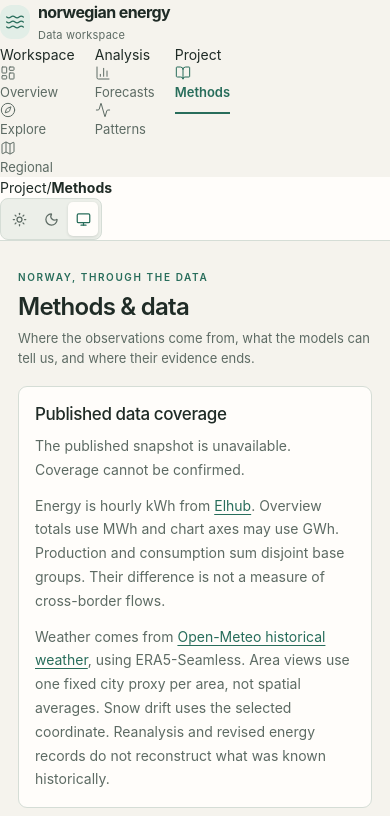
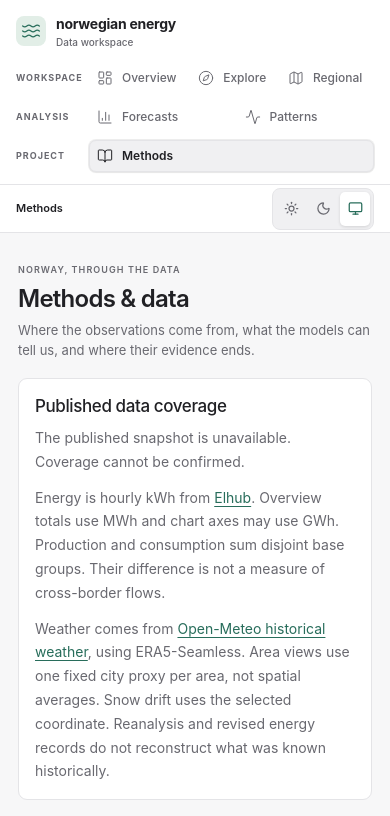
Before and after one commit to TaoM29/norwegian-energy-dashboard, a Next.js app in the folder frontend/: page /methods in a window 390 px wide. Shown: the top 816 px of the page. Built offline with nearby package versions, Linux system fonts and the light colour scheme; no server answers.

Commit message:
style: refine dashboard theme and global presentation

```diff
--- a/frontend/app/globals.css
+++ b/frontend/app/globals.css
@@ -2,8 +2,8 @@
 @theme inline {
   --color-background: var(--page);
   --color-foreground: var(--text);
-  --color-primary: var(--accent);
-  --color-primary-foreground: var(--on-accent);
+  --color-primary: var(--action);
+  --color-primary-foreground: var(--on-action);
   --color-card: var(--surface);
   --color-card-foreground: var(--text);
   --color-muted-foreground: var(--text-muted);
@@ -254,7 +254,7 @@ h1 > span {
 }
 .main-grid {
   display: grid;
-  grid-template-columns: minmax(0, 1.85fr) minmax(270px, 1fr);
+  grid-template-columns: minmax(0, 1fr);
   gap: 22px;
 }
 .panel {
@@ -634,7 +634,6 @@ footer code {
   .metric-value {
     font-size: 25px;
   }
-  .main-grid,
   .bottom-grid {
     grid-template-columns: minmax(0, 1.6fr) minmax(270px, 1fr);
   }
@@ -858,247 +857,402 @@ footer code {
   line-height: 1.5;
 }
 
-/* Shared navigation and reading rhythm across every analytical workspace. */
-.app-shell {
-  display: block;
+/* Shared workspace chrome across every dashboard page. */
+.app-shell,
+.analysis-workspace {
+  min-height: 100vh;
 }
 .workspace {
-  width: 100%;
-  margin: 0;
+  width: calc(100% - 220px);
+  margin-left: 220px;
 }
-.site-header {
+.site-sidebar {
+  position: fixed;
+  z-index: 20;
+  inset: 0 auto 0 0;
+  width: 220px;
+  padding: 18px 14px;
+  overflow-y: auto;
   background: var(--surface);
-  border-bottom: 1px solid var(--border);
-}
-.site-header-inner {
-  max-width: 1280px;
-  margin: auto;
-  padding: 22px 40px 0;
-  display: flex;
-  flex-wrap: wrap;
-  align-items: center;
-  justify-content: space-between;
-  gap: 20px;
+  border-right: 1px solid var(--border);
 }
 .site-brand {
   display: flex;
   align-items: center;
-  gap: 11px;
-  font-size: 18px;
+  gap: 10px;
+  min-height: 38px;
+  padding: 0 7px;
+  font-size: 14px;
   font-weight: 650;
-  letter-spacing: -0.6px;
+  letter-spacing: -0.25px;
 }
 .site-mark {
   display: grid;
   place-items: center;
-  width: 38px;
-  height: 38px;
-  border-radius: 12px;
+  width: 30px;
+  height: 30px;
+  border-radius: 8px;
   color: var(--accent);
   background: var(--accent-soft);
+  flex: 0 0 auto;
 }
 .site-subtitle {
   display: block;
-  margin-top: 3px;
-  font-size: 11px;
-  letter-spacing: 0.2px;
-  font-weight: 400;
+  margin-top: 1px;
   color: var(--text-muted);
+  font-size: 10px;
+  font-weight: 450;
+  letter-spacing: 0;
 }
 .site-navigation {
-  width: 100%;
-  display: flex;
-  gap: 25px;
-  margin: 0;
-  overflow-x: auto;
+  display: grid;
+  gap: 18px;
+  margin-top: 25px;
+}
+.site-navigation-group + .site-navigation-group {
+  padding-top: 17px;
+  border-top: 1px solid var(--border);
+}
+.site-navigation-label {
+  display: block;
+  margin: 0 9px 7px;
+  color: var(--text-muted);
+  font-size: 9px;
+  font-weight: 650;
+  letter-spacing: 0.11em;
+  text-transform: uppercase;
+}
+.site-navigation-links {
+  display: grid;
+  gap: 2px;
 }
 .site-navigation a {
-  position: relative;
-  padding: 0 0 16px;
-  font-size: 13px;
-  white-space: nowrap;
+  display: flex;
+  align-items: center;
+  gap: 9px;
+  min-height: 34px;
+  padding: 7px 9px;
+  border: 1px solid transparent;
+  border-radius: 7px;
   color: var(--text-muted);
-  border-bottom: 2px solid transparent;
+  font-size: 12px;
+  font-weight: 480;
+  line-height: 1.2;
   transition:
-    color 140ms ease,
-    border-color 140ms ease;
+    background-color 120ms ease,
+    color 120ms ease;
 }
-.site-navigation a:hover {
-  color: var(--text);
+.site-navigation a svg {
+  flex: 0 0 auto;
+}
+@media (hover: hover) and (pointer: fine) {
+  .site-navigation a:hover {
+    color: var(--text);
+    background: var(--surface-muted);
+  }
 }
 .site-navigation a[aria-current="page"] {
-  color: var(--accent);
-  border-color: var(--accent);
+  color: var(--text);
+  background: var(--surface-muted);
+  border-color: var(--border);
+  box-shadow: var(--control-shadow);
   font-weight: 600;
+}
+.site-navigation a[aria-current="page"] svg {
+  color: currentColor;
+}
+.site-header {
+  position: sticky;
+  z-index: 15;
+  top: 0;
+  height: 52px;
+  margin-left: 220px;
+  padding: 0 22px;
+  display: flex;
+  align-items: center;
+  justify-content: space-between;
+  gap: 16px;
+  background: color-mix(in srgb, var(--surface) 94%, transparent);
+  border-bottom: 1px solid var(--border);
+  backdrop-filter: blur(10px);
+}
+.site-header-context {
+  display: flex;
+  align-items: center;
+  gap: 7px;
+  min-width: 0;
+  color: var(--text-muted);
+  font-size: 11px;
+}
+.site-header-context strong {
+  overflow: hidden;
+  color: var(--text);
+  font-weight: 600;
+  text-overflow: ellipsis;
+  white-space: nowrap;
 }
 .workspace > main,
 main.analysis-main {
-  max-width: 1280px;
-  margin: auto;
-  padding: 44px 40px;
+  width: calc(100% - 220px);
+  max-width: none;
+  margin: 0 0 0 220px;
+  padding: 30px 32px;
+}
+.workspace > main {
+  width: 100%;
+  margin: 0;
 }
 .page-heading,
 .analysis-heading {
-  margin-bottom: 24px;
+  margin-bottom: 18px;
 }
 .page-heading h1,
 .analysis-heading h1 {
-  font-size: clamp(30px, 3.4vw, 42px);
+  font-size: clamp(24px, 2.2vw, 28px);
   line-height: 1.15;
-  letter-spacing: -1.6px;
-  font-weight: 550;
+  letter-spacing: -0.75px;
+  font-weight: 600;
 }
 .page-heading p,
 .analysis-heading p {
-  max-width: 650px;
-  font-size: 15px;
-  line-height: 1.7;
+  max-width: 700px;
   color: var(--text-muted);
+  font-size: 13px;
+  line-height: 1.55;
 }
 .eyebrow {
-  font-size: 10px;
-  letter-spacing: 1.6px;
-  color: var(--accent);
+  color: var(--text-muted);
+  font-size: 9px;
+  letter-spacing: 0.12em;
 }
 .panel,
 .analysis-panel {
-  border-radius: 14px;
+  border-radius: 9px;
   box-shadow: none;
 }
 .filterbar,
 .analysis-controls {
-  border-radius: 12px;
+  border-radius: 9px;
+}
+.filterbar {
+  padding: 12px 14px;
+}
+.area-tabs button,
+.date-filter button {
+  border-radius: 999px;
 }
 .metrics {
-  border-radius: 14px;
+  padding: 15px 0;
+  border-radius: 9px;
+}
+.metric {
+  padding: 0 18px;
+}
+.metric-value {
+  margin: 8px 0 5px;
+  font-size: 24px;
 }
 .reading-guide {
-  margin: 0 0 24px;
   max-width: 820px;
+  margin: 0 0 18px;
 }
 .reading-guide summary {
   display: list-item;
+  padding: 6px 0;
+  color: var(--accent);
   cursor: pointer;
-  padding: 8px 0;
-  color: var(--accent);
-  font-size: 13px;
+  font-size: 12px;
 }
 .reading-guide > div {
+  margin: 6px 0 12px;
+  padding: 0 14px;
   border-left: 2px solid var(--border);
-  margin: 8px 0 16px;
-  padding: 0 18px;
 }
 .reading-guide p {
-  font-size: 14px;
-  line-height: 1.75;
+  max-width: 740px;
+  margin: 6px 0;
   color: var(--text-muted);
-  max-width: 740px;
-  margin: 8px 0;
+  font-size: 13px;
+  line-height: 1.65;
 }
 .reading-guide a {
   display: inline-flex;
   align-items: center;
-  gap: 8px;
+  gap: 7px;
+  padding: 6px 0;
   color: var(--accent);
-  font-size: 13px;
-  padding: 8px 0;
+  font-size: 12px;
 }
 .exploration-paths {
   display: grid;
   grid-template-columns: repeat(3, minmax(0, 1fr));
-  gap: 18px;
-  margin: 42px 0;
+  gap: 14px;
+  margin: 28px 0;
 }
 .exploration-paths > div {
   grid-column: 1 / -1;
 }
 .exploration-paths h2 {
-  font-size: 23px;
-  margin-top: 8px;
+  margin-top: 6px;
+  font-size: 20px;
 }
 .exploration-paths > a {
   display: grid;
-  gap: 10px;
-  padding: 22px;
+  gap: 8px;
+  padding: 17px;
   border: 1px solid var(--border);
-  border-radius: 12px;
+  border-radius: 9px;
   background: var(--surface);
   transition:
-    border-color 140ms ease,
-    transform 140ms ease;
+    border-color 120ms ease,
+    transform 120ms cubic-bezier(0.23, 1, 0.32, 1);
 }
-.exploration-paths > a:hover {
-  border-color: var(--accent);
-  transform: translateY(-2px);
+@media (hover: hover) and (pointer: fine) {
+  .exploration-paths > a:hover {
+    border-color: var(--border-strong);
+    transform: translateY(-1px);
+  }
 }
 .exploration-paths > a > span {
-  font-size: 11px;
   color: var(--accent);
+  font-size: 10px;
 }
 .exploration-paths strong {
-  font-size: 17px;
-  font-weight: 550;
+  font-size: 15px;
+  font-weight: 600;
 }
 .exploration-paths p {
+  margin: 0;
   color: var(--text-muted);
-  font-size: 13px;
-  line-height: 1.6;
-  margin: 0;
+  font-size: 12px;
+  line-height: 1.55;
 }
 .exploration-paths svg {
   color: var(--accent);
 }
 select:focus-visible {
-  outline: 3px solid var(--accent);
+  outline: 3px solid var(--focus);
   outline-offset: 3px;
 }
 button,
 input,
 select {
   transition:
-    background-color 140ms ease,
-    border-color 140ms ease;
+    background-color 120ms ease,
+    border-color 120ms ease;
 }
 button:active:not(:disabled) {
-  transform: translateY(1px);
+  transform: scale(0.96);
 }
 .fixture-banner {
-  padding: 10px 24px;
+  padding: 9px 24px 9px 244px;
   text-align: center;
-  font-size: 12px;
+  font-size: 11px;
 }
-@media (max-width: 760px) {
-  .site-header-inner {
-    padding: 18px 20px 0;
-    gap: 18px;
+@media (max-width: 1000px) {
+  .workspace > main,
+  main.analysis-main {
+    padding: 26px 24px;
+  }
+}
+@media (max-width: 800px) {
+  .site-sidebar {
+    position: static;
+    width: 100%;
+    padding: 12px 16px;
+    overflow: visible;
+    border-right: 0;
+    border-bottom: 1px solid var(--border);
+  }
+  .site-brand {
+    width: fit-content;
+    padding: 0;
   }
   .site-navigation {
-    gap: 22px;
+    grid-template-columns: repeat(3, minmax(0, 1fr));
+    gap: 12px;
+    margin-top: 12px;
+  }
+  .site-navigation-group + .site-navigation-group {
+    padding: 0 0 0 12px;
+    border-top: 0;
+    border-left: 1px solid var(--border);
+  }
+  .site-navigation-label {
+    margin-left: 5px;
+  }
+  .site-navigation-links {
+    display: flex;
+    flex-wrap: wrap;
+    gap: 2px;
+  }
+  .site-navigation a {
+    flex: 1 1 auto;
+    min-width: max-content;
+    min-height: 32px;
+    padding: 6px 7px;
+  }
+  .site-header {
+    position: sticky;
+    height: 48px;
+    margin-left: 0;
+    padding: 0 16px;
+  }
+  .workspace {
+    width: 100%;
+    margin-left: 0;
   }
   .workspace > main,
   main.analysis-main {
-    padding: 30px 20px;
+    width: 100%;
+    margin-left: 0;
+    padding: 24px 18px;
   }
-  .page-heading {
-    align-items: flex-start;
-    gap: 18px;
-  }
-  .page-heading h1,
-  .analysis-heading h1 {
-    letter-spacing: -1px;
+  .fixture-banner {
+    padding: 9px 16px;
   }
   .exploration-paths {
     grid-template-columns: 1fr;
   }
 }
-@media (max-width: 420px) {
-  .site-brand {
-    font-size: 16px;
-    gap: 8px;
+@media (max-width: 540px) {
+  .site-navigation {
+    grid-template-columns: 1fr;
+    gap: 7px;
   }
-  .site-mark {
-    width: 30px;
-    height: 34px;
+  .site-navigation-group,
+  .site-navigation-group + .site-navigation-group {
+    padding: 0;
+    border: 0;
+  }
+  .site-navigation-label {
+    float: left;
+    width: 68px;
+    margin: 9px 5px 0 0;
+  }
+  .site-navigation-links {
+    min-width: 0;
+  }
+  .site-navigation a {
+    min-width: 0;
+  }
+  .site-navigation a span {
+    overflow: hidden;
+    text-overflow: ellipsis;
+    white-space: nowrap;
+  }
+  .site-header-context > span:first-child,
+  .site-header-context > span:nth-child(2) {
+    display: none;
+  }
+  .page-heading {
+    align-items: flex-start;
+    gap: 14px;
+  }
+  .page-heading h1,
+  .analysis-heading h1 {
+    font-size: 24px;
+    letter-spacing: -0.6px;
   }
 }
 @media (prefers-reduced-motion: reduce) {
@@ -1114,13 +1268,3 @@ button:active:not(:disabled) {
     transform: none;
   }
 }
-@media (max-width: 760px) {
-  .site-navigation {
-    flex-wrap: wrap;
-    gap: 0 20px;
-    overflow: visible;
-  }
-  .site-navigation a {
-    padding: 10px 0 12px;
-  }
-}
--- a/frontend/components/theme-provider.tsx
+++ b/frontend/components/theme-provider.tsx
@@ -30,6 +30,18 @@ function systemTheme(query: MediaQueryList): ResolvedTheme {
   return query.matches ? "dark" : "light";
 }
 
+function applyDocumentTheme(resolved: ResolvedTheme, mode: ThemeMode) {
+  const root = document.documentElement;
+  root.classList.add("theme-changing");
+  root.dataset.theme = resolved;
+  root.dataset.themeMode = mode;
+  root.style.colorScheme = resolved;
+  void root.offsetHeight;
+  requestAnimationFrame(() =>
+    requestAnimationFrame(() => root.classList.remove("theme-changing")),
+  );
+}
+
 export function ThemeProvider({ children }: { children: ReactNode }) {
   const [theme, setThemeState] = useState<ThemeMode>("system");
   const [resolvedTheme, setResolvedTheme] = useState<ResolvedTheme>("light");
@@ -39,9 +51,7 @@ export function ThemeProvider({ children }: { children: ReactNode }) {
 
     const applyTheme = (mode: ThemeMode) => {
       const resolved = mode === "system" ? systemTheme(query) : mode;
-      document.documentElement.dataset.theme = resolved;
-      document.documentElement.dataset.themeMode = mode;
-      document.documentElement.style.colorScheme = resolved;
+      applyDocumentTheme(resolved, mode);
       setResolvedTheme(resolved);
     };
 
@@ -89,9 +99,7 @@ export function ThemeProvider({ children }: { children: ReactNode }) {
         const query = window.matchMedia("(prefers-color-scheme: dark)");
         const resolved =
           nextTheme === "system" ? systemTheme(query) : nextTheme;
-        document.documentElement.dataset.theme = resolved;
-        document.documentElement.dataset.themeMode = nextTheme;
-        document.documentElement.style.colorScheme = resolved;
+        applyDocumentTheme(resolved, nextTheme);
         setResolvedTheme(resolved);
       },
     }),
--- a/frontend/components/theme.css
+++ b/frontend/components/theme.css
@@ -1,13 +1,16 @@
 :root {
   color-scheme: light;
-  --page: #f5f3ed;
-  --surface: #fffdfa;
-  --surface-muted: #ecefe9;
+  --action: #6842e8;
+  --on-action: #fff;
+  --control-shadow: 0 0 0 1px #00000012, 0 1px 2px #00000008;
+  --page: #f7f7f8;
+  --surface: #ffffff;
+  --surface-muted: #f0f0f2;
   --surface-raised: #ffffff;
-  --text: #1f2b26;
-  --text-muted: #5d6b64;
-  --border: #d5ddd6;
-  --border-strong: #b8c5bc;
+  --text: #202024;
+  --text-muted: #696970;
+  --border: #e4e4e7;
+  --border-strong: #d2d2d7;
   --accent: #286d5b;
   --accent-hover: #1f594b;
   --accent-contrast: #ffffff;
@@ -20,7 +23,7 @@
   --focus: #287966;
   --chart-grid: #dce3dc;
   --chart-text: #4f6058;
-  --chart-tooltip: #fffdfa;
+  --chart-tooltip: #ffffff;
   --chart-series-1: #26745f;
   --chart-series-2: #4c7fa8;
   --chart-series-3: #b27638;
@@ -31,27 +34,29 @@
 
 :root[data-theme="dark"] {
   color-scheme: dark;
-  --page: #171c1a;
-  --surface: #202724;
-  --surface-muted: #28312d;
-  --surface-raised: #252d29;
-  --text: #eef3ef;
-  --text-muted: #afbeb6;
-  --border: #3b4842;
-  --border-strong: #53635b;
-  --accent: #83bba7;
-  --accent-hover: #a0ccb9;
+  --action: #7350ff;
+  --control-shadow: 0 0 0 1px #ffffff18, inset 0 1px 0 #ffffff06;
+  --page: #131314;
+  --surface: #181819;
+  --surface-muted: #252527;
+  --surface-raised: #202022;
+  --text: #ededee;
+  --text-muted: #a1a1a8;
+  --border: #2c2c2f;
+  --border-strong: #49494f;
+  --accent: #57c4a0;
+  --accent-hover: #7bd9b8;
   --accent-contrast: #12231d;
   --on-accent: #12231d;
-  --accent-soft: #29473c;
+  --accent-soft: #18362c;
   --warning: #e0b36d;
   --warning-soft: #4a3922;
   --danger: #ea9891;
   --danger-soft: #4b2c2b;
   --focus: #9bd2bd;
-  --chart-grid: #3a4641;
-  --chart-text: #c2cec7;
-  --chart-tooltip: #252d29;
+  --chart-grid: #303035;
+  --chart-text: #bdbdc5;
+  --chart-tooltip: #202022;
   --chart-series-1: #79bca3;
   --chart-series-2: #79a9d1;
   --chart-series-3: #d2a267;
@@ -122,3 +127,9 @@
     display: none;
   }
 }
+
+.theme-changing *,
+.theme-changing *::before,
+.theme-changing *::after {
+  transition: none !important;
+}
```
